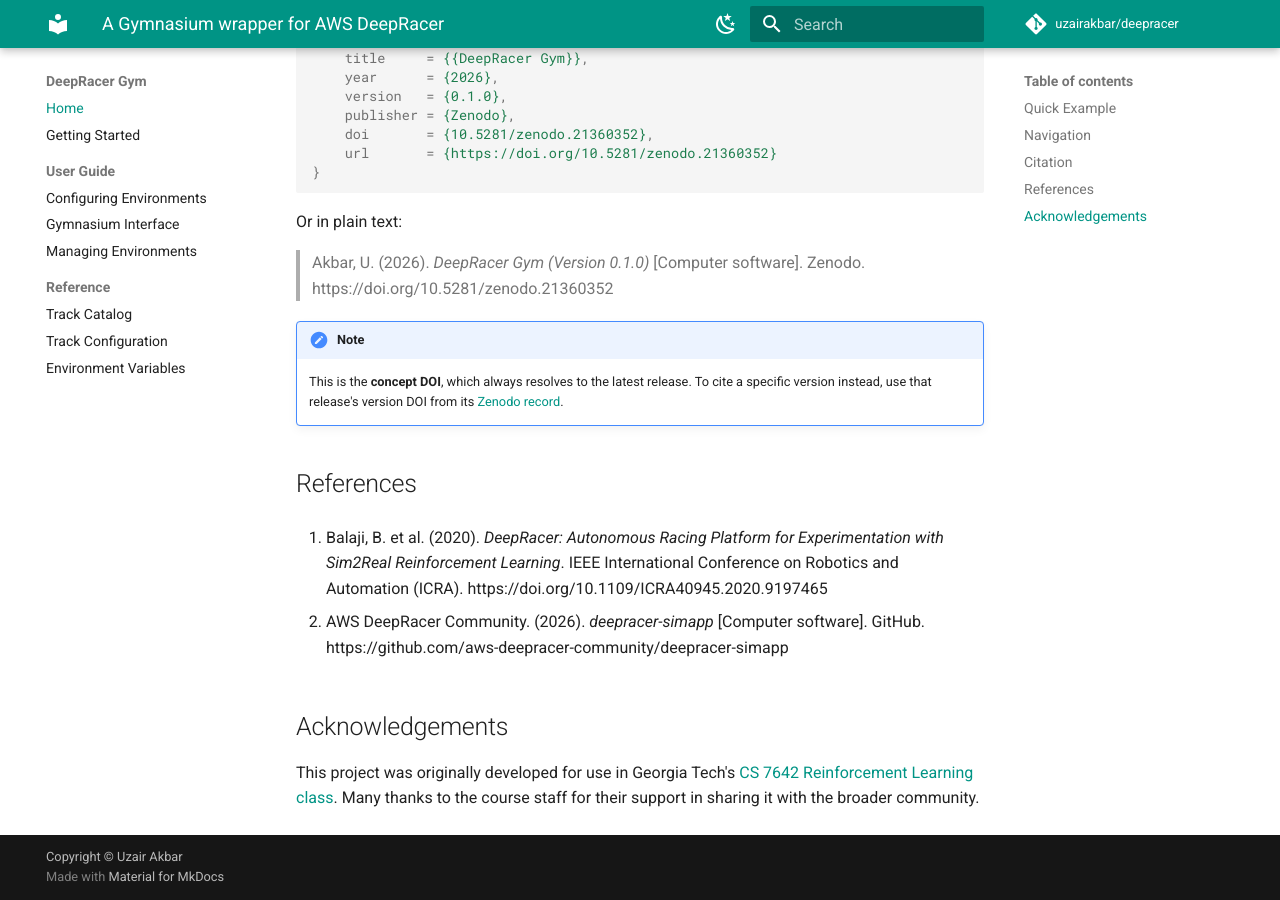
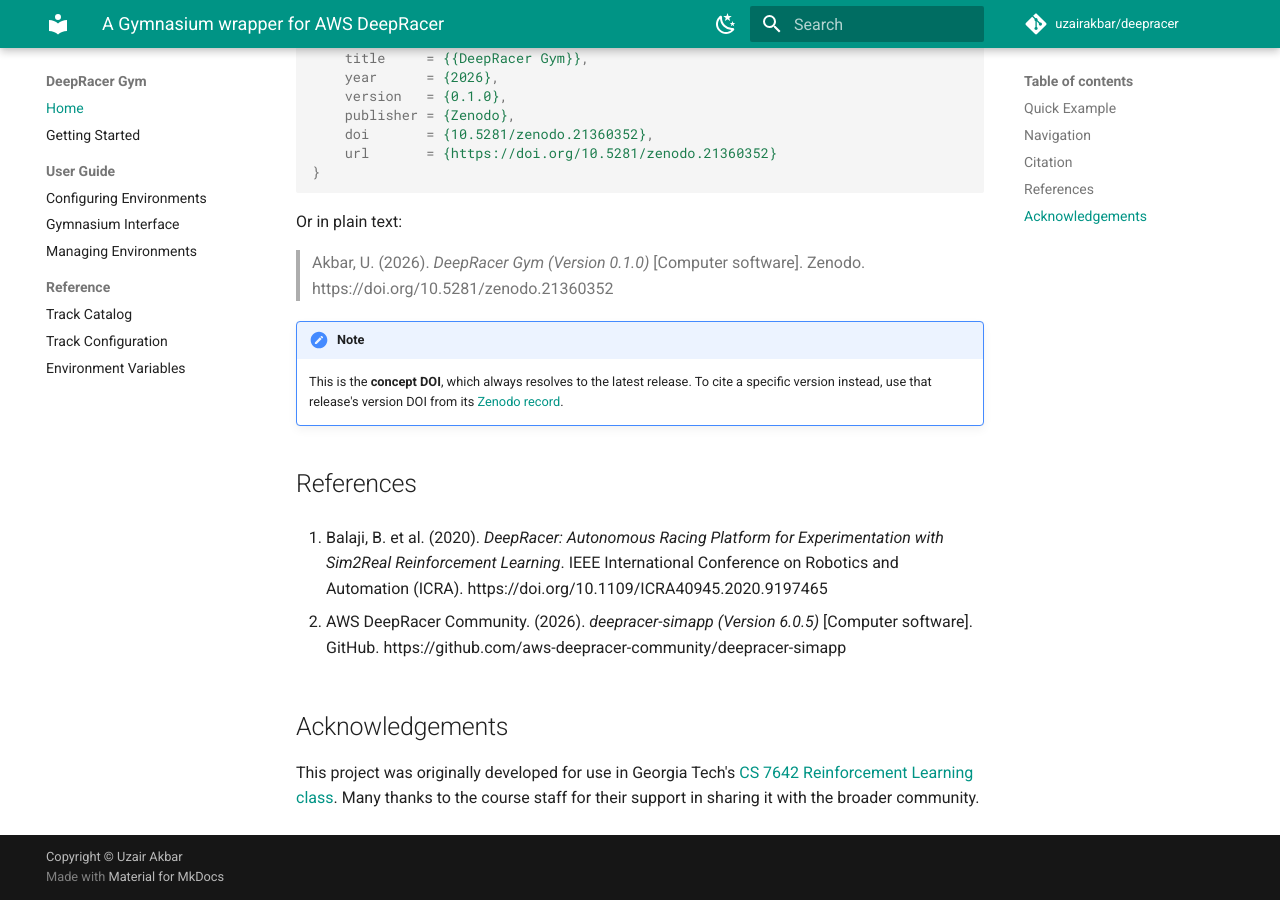
Before and after one commit to uzairakbar/deepracer, an MkDocs documentation site: the page built from docs/index.md, in a window 1280 px wide and 900 px high, scrolled down 1366 px. Built offline with MkDocs 1.6.1 and Material for MkDocs 9.7.7, drawn with Linux system fonts in a browser that asks for light colours; comment, search, counter and statistics services are not loaded.

Commit message:
fix: add version to service upstream deepracer-simapp reference

```diff
--- a/docs/index.md
+++ b/docs/index.md
@@ -4,9 +4,11 @@ description: DeepRacer Gym is a Gymnasium wrapper for the AWS DeepRacer simulato
 ---
 
 # DeepRacer Gym
+
 <p align="center">
   <img src="deepracer.gif" alt="DeepRacer" width="200">
 </p>
+
 A [Gymnasium](https://gymnasium.farama.org/) wrapper for the
 [AWS DeepRacer](https://github.com/aws-deepracer-community/deepracer-for-cloud)
 simulator. Each `deepracer-v0` environment automatically launches its own containerized simulator
@@ -82,7 +84,7 @@ Or in plain text:
 
 1. Balaji, B. et al. (2020). *DeepRacer: Autonomous Racing Platform for Experimentation with Sim2Real Reinforcement Learning*. IEEE International Conference on Robotics and Automation (ICRA). https://doi.org/10.1109/ICRA40945.2020.9197465
 
-2. AWS DeepRacer Community. (2026). *deepracer-simapp* [Computer software]. GitHub. https://github.com/aws-deepracer-community/deepracer-simapp
+2. AWS DeepRacer Community. (2026). *deepracer-simapp (Version 6.0.5)* [Computer software]. GitHub. https://github.com/aws-deepracer-community/deepracer-simapp
 
 ## Acknowledgements
 
```
